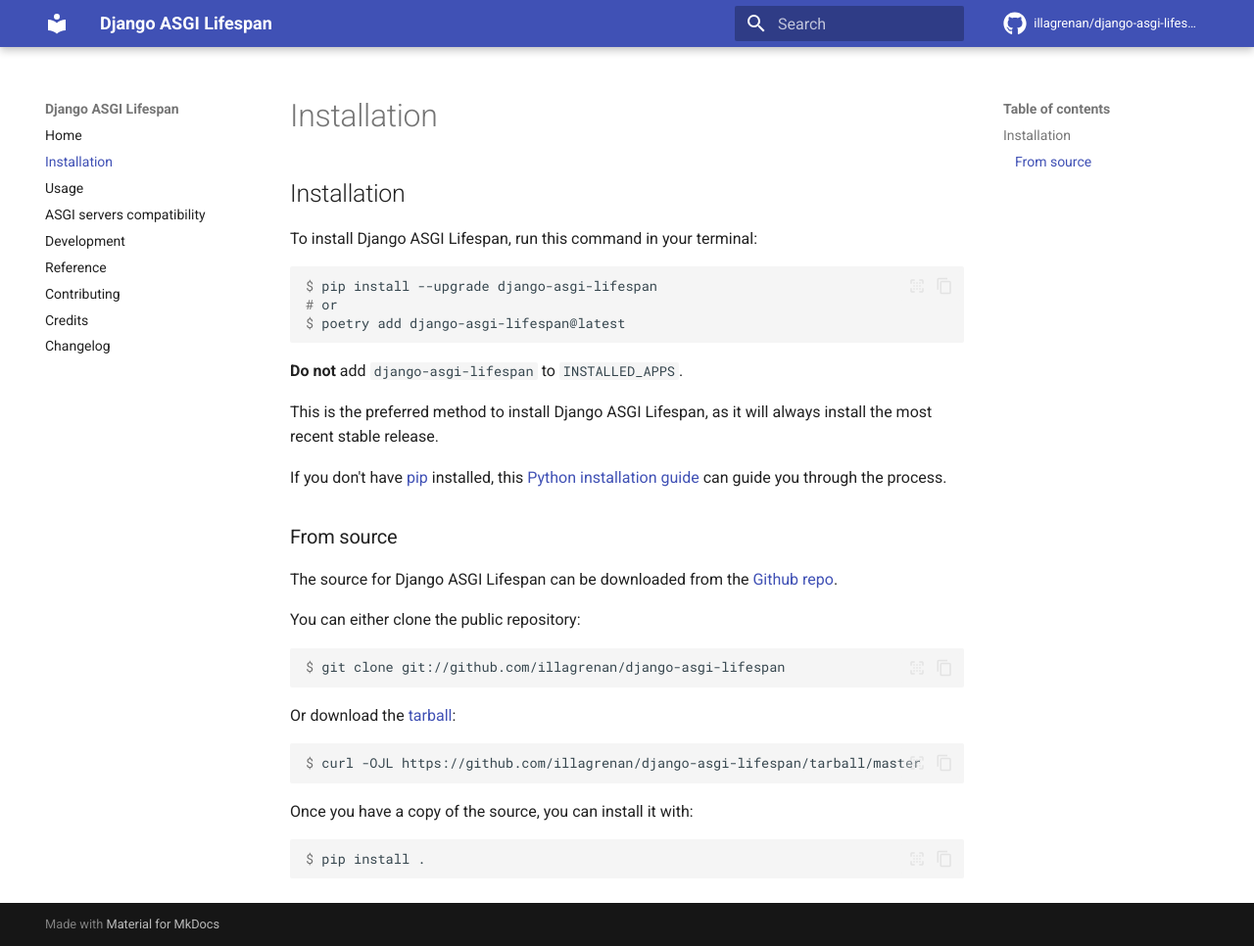
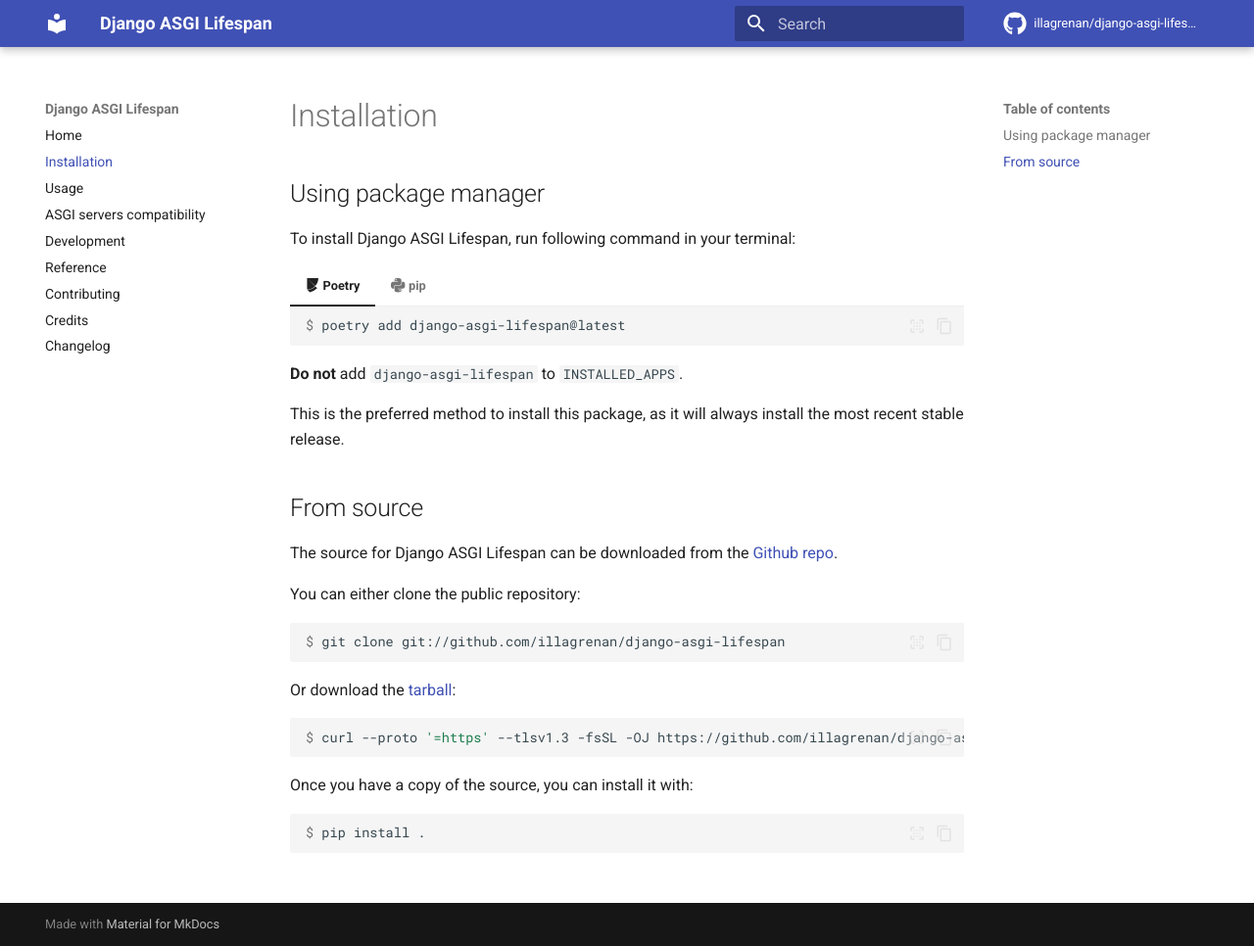
Before and after one commit to illagrenan/django-asgi-lifespan, an MkDocs documentation site: the page built from docs/installation.md, in a window 1280 px wide and 966 px high. Shown: the whole window at 98% size. Built offline with MkDocs 1.6.1 and Material for MkDocs 9.7.7, drawn with Linux system fonts in a browser that asks for light colours; comment, search, counter and statistics services are not loaded.

Commit message:
Expand doc

````diff
--- a/docs/installation.md
+++ b/docs/installation.md
@@ -1,44 +1,42 @@
-# Installation
+# Using package manager
 
-To install Django ASGI Lifespan, run this command in your terminal:
+To install Django ASGI Lifespan, run following command in your terminal:
 
-``` console
-$ pip install --upgrade django-asgi-lifespan
-# or
-$ poetry add django-asgi-lifespan@latest
-```
+=== ":simple-poetry: Poetry"
+
+    ```console linenums="0"
+    $ poetry add django-asgi-lifespan@latest
+    ```
+
+=== ":simple-python: pip"
+
+    ```console linenums="0"
+    $ pip install --upgrade django-asgi-lifespan
+    ```
 
 **Do not** add `django-asgi-lifespan` to `INSTALLED_APPS`.
 
-This is the preferred method to install Django ASGI Lifespan, as it will always install the most recent stable release.
+This is the preferred method to install this package, as it will always install the most recent stable release.
 
-If you don't have [pip][] installed, this [Python installation guide][]
-can guide you through the process.
-
-## From source
+# From source
 
 The source for Django ASGI Lifespan can be downloaded from
-the [Github repo][].
+the [Github repo](https://github.com/illagrenan/django-asgi-lifespan).
 
 You can either clone the public repository:
 
-``` console
+``` console linenums="0"
 $ git clone git://github.com/illagrenan/django-asgi-lifespan
 ```
 
-Or download the [tarball][]:
+Or download the [tarball](https://github.com/illagrenan/django-asgi-lifespan/tarball/master):
 
-``` console
-$ curl -OJL https://github.com/illagrenan/django-asgi-lifespan/tarball/master
+``` console linenums="0"
+$ curl --proto '=https' --tlsv1.3 -fsSL -OJ https://github.com/illagrenan/django-asgi-lifespan/tarball/main
 ```
 
 Once you have a copy of the source, you can install it with:
 
-``` console
+``` console linenums="0"
 $ pip install .
 ```
-
-  [pip]: https://pip.pypa.io
-  [Python installation guide]: http://docs.python-guide.org/en/latest/starting/installation/
-  [Github repo]: https://github.com/illagrenan/django-asgi-lifespan
-  [tarball]: https://github.com/illagrenan/django-asgi-lifespan/tarball/master
````
Also changed, not shown: CHANGELOG.md (+1 -1 lines), README.md (+58 -42 lines), docs/asgi.md (+5 -6 lines), docs/changelog.md (+1 -3 lines), docs/credits.md (+3 -2 lines), docs/reference.md (+45 -0 lines), docs/usage.md (deleted, +0 -25 lines), 2 other files.
